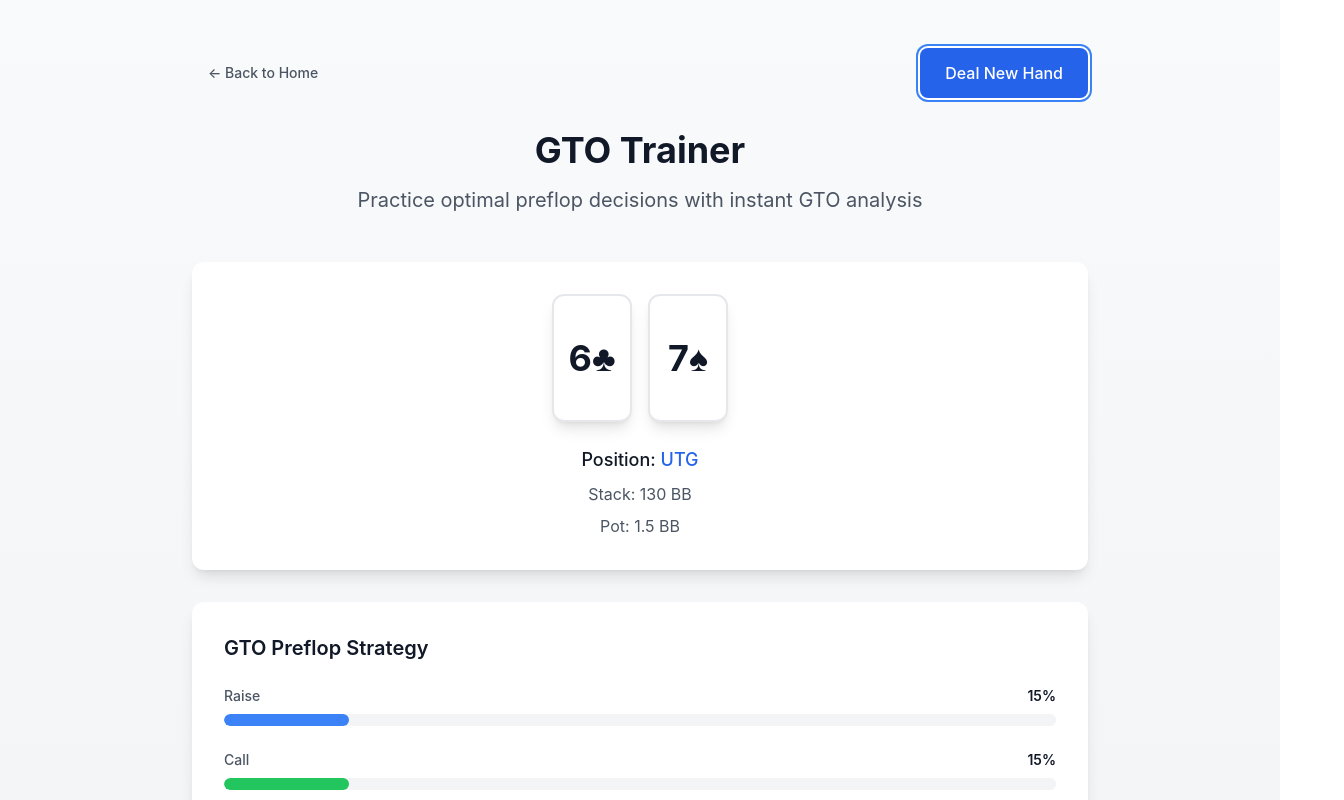
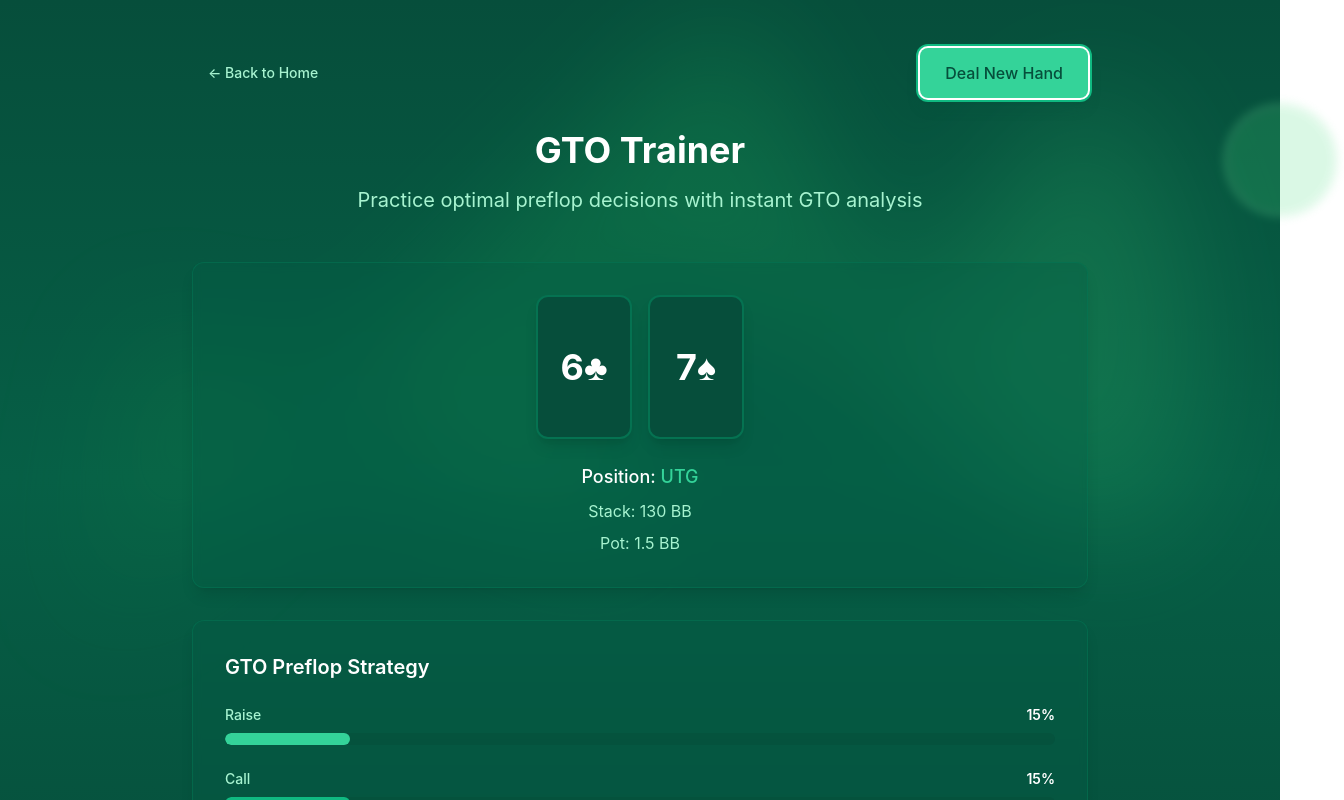
Before and after one commit to coleragone3/adaptigto-frontend, a React (Create React App) app: page /trial in a window 1280 px wide. Both pictures are taken after a click on the button "Deal New Hand". Shown: the top 800 px of the page, 1344 px wide, since content can reach past the window. Built offline with nearby package versions, Linux system fonts and the light colour scheme; no server answers.

Commit message:
Update trial simulator with sleek green theme

```diff
--- a/src/components/TrialSimulator.jsx
+++ b/src/components/TrialSimulator.jsx
@@ -1,4 +1,4 @@
-import React, { useState, useEffect } from 'react';
+import React, { useState } from 'react';
 import { useUser } from '@clerk/clerk-react';
 import { useNavigate } from 'react-router-dom';
 import { useVisitTracker } from '../hooks/useVisitTracker';
@@ -56,7 +56,7 @@ const TrialSimulator = () => {
   };
 
   const getCardColor = (suit) => {
-    return suit === '♥' || suit === '♦' ? 'text-red-600' : 'text-gray-900';
+    return suit === '♥' || suit === '♦' ? 'text-red-500' : 'text-white';
   };
 
   const calculateGTOStrategy = (cards, position, stack) => {
@@ -100,12 +100,15 @@ const TrialSimulator = () => {
     if (!gameState) return null;
 
     return (
-      <div className="bg-white rounded-xl shadow-lg p-8 mb-8">
+      <div className="bg-emerald-800/30 backdrop-blur-sm border border-emerald-700/50 rounded-xl shadow-lg p-8 mb-8">
         <div className="flex flex-col items-center space-y-6">
           {/* Cards */}
           <div className="flex gap-4">
             {gameState.heroCards.map((card, idx) => (
-              <div key={idx} className="w-20 h-32 bg-white rounded-xl border-2 border-gray-200 shadow-lg flex items-center justify-center transform hover:scale-105 transition-transform">
+              <div
+                key={idx}
+                className="w-24 h-36 bg-emerald-900 rounded-xl border-2 border-emerald-600/50 shadow-lg flex items-center justify-center transform hover:scale-105 transition-transform"
+              >
                 <span className={`text-4xl font-bold ${getCardColor(card.suit)}`}>
                   {card.rank}{card.suit}
                 </span>
@@ -115,14 +118,14 @@ const TrialSimulator = () => {
 
           {/* Game Info */}
           <div className="text-center space-y-2">
-            <div className="text-lg font-medium text-gray-900">
-              Position: <span className="text-blue-600">{gameState.position}</span>
+            <div className="text-lg font-medium text-white">
+              Position: <span className="text-emerald-400">{gameState.position}</span>
             </div>
-            <div className="text-gray-600">
+            <div className="text-emerald-200">
               Stack: {gameState.stack} BB
               {raisePosition && <span className="ml-2">• Raise from {raisePosition}</span>}
             </div>
-            <div className="text-gray-600">
+            <div className="text-emerald-200">
               Pot: {gameState.potSize} BB
             </div>
           </div>
@@ -141,18 +144,18 @@ const TrialSimulator = () => {
     );
 
     return (
-      <div className="bg-white rounded-xl shadow-lg p-8">
-        <h3 className="text-xl font-semibold text-gray-900 mb-6">GTO Preflop Strategy</h3>
+      <div className="bg-emerald-800/30 backdrop-blur-sm border border-emerald-700/50 rounded-xl shadow-lg p-8">
+        <h3 className="text-xl font-semibold text-white mb-6">GTO Preflop Strategy</h3>
         <div className="space-y-6">
           {/* Raise Action */}
           <div>
             <div className="flex justify-between items-center mb-2">
-              <span className="text-sm font-medium text-gray-600">Raise</span>
-              <span className="text-sm font-semibold text-gray-900">{strategy.raise}%</span>
+              <span className="text-sm font-medium text-emerald-200">Raise</span>
+              <span className="text-sm font-semibold text-white">{strategy.raise}%</span>
             </div>
-            <div className="h-3 bg-gray-100 rounded-full overflow-hidden">
+            <div className="h-3 bg-emerald-900/50 rounded-full overflow-hidden">
               <div
-                className="h-full bg-blue-500 rounded-full transition-all duration-500"
+                className="h-full bg-emerald-400 rounded-full transition-all duration-500"
                 style={{ width: `${strategy.raise}%` }}
               />
             </div>
@@ -161,12 +164,12 @@ const TrialSimulator = () => {
           {/* Call Action */}
           <div>
             <div className="flex justify-between items-center mb-2">
-              <span className="text-sm font-medium text-gray-600">Call</span>
-              <span className="text-sm font-semibold text-gray-900">{strategy.call}%</span>
+              <span className="text-sm font-medium text-emerald-200">Call</span>
+              <span className="text-sm font-semibold text-white">{strategy.call}%</span>
             </div>
-            <div className="h-3 bg-gray-100 rounded-full overflow-hidden">
+            <div className="h-3 bg-emerald-900/50 rounded-full overflow-hidden">
               <div
-                className="h-full bg-green-500 rounded-full transition-all duration-500"
+                className="h-full bg-emerald-500 rounded-full transition-all duration-500"
                 style={{ width: `${strategy.call}%` }}
               />
             </div>
@@ -175,12 +178,12 @@ const TrialSimulator = () => {
           {/* Fold Action */}
           <div>
             <div className="flex justify-between items-center mb-2">
-              <span className="text-sm font-medium text-gray-600">Fold</span>
-              <span className="text-sm font-semibold text-gray-900">{strategy.fold}%</span>
+              <span className="text-sm font-medium text-emerald-200">Fold</span>
+              <span className="text-sm font-semibold text-white">{strategy.fold}%</span>
             </div>
-            <div className="h-3 bg-gray-100 rounded-full overflow-hidden">
+            <div className="h-3 bg-emerald-900/50 rounded-full overflow-hidden">
               <div
-                className="h-full bg-red-500 rounded-full transition-all duration-500"
+                className="h-full bg-emerald-600 rounded-full transition-all duration-500"
                 style={{ width: `${strategy.fold}%` }}
               />
             </div>
@@ -191,42 +194,82 @@ const TrialSimulator = () => {
   };
 
   return (
-    <div className="min-h-screen bg-gradient-to-b from-gray-50 to-gray-100 py-12 px-4 sm:px-6 lg:px-8">
+    <div className="min-h-screen bg-gradient-to-b from-emerald-900 via-emerald-800 to-emerald-900 py-12 px-4 sm:px-6 lg:px-8">
       <div className="max-w-4xl mx-auto">
+        {/* Background Pattern */}
+        <div className="absolute inset-0 overflow-hidden pointer-events-none">
+          <div className="absolute left-1/2 top-0 transform -translate-x-1/2 blur-3xl opacity-20">
+            <svg viewBox="0 0 1108 632" aria-hidden="true" className="w-[69.25rem] max-w-none">
+              <path
+                fill="url(#gradient)"
+                d="M235.233 402.609 57.541 321.573.83 631.05l234.404-228.441 320.018 145.945c-65.036-115.261-134.286-322.756 109.01-230.655C968.382 433.026 1031 651.247 1092.23 459.36c48.98-153.51-34.51-321.107-82.37-385.717L810.952 324.222 648.261.088 235.233 402.609Z"
+              />
+              <defs>
+                <linearGradient
+                  id="gradient"
+                  gradientUnits="userSpaceOnUse"
+                  x1="1220.59"
+                  x2="-85.053"
+                  y1="432.766"
+                  y2="638.714"
+                >
+                  <stop stopColor="#4ade80" />
+                  <stop offset=".5" stopColor="#22c55e" />
+                  <stop offset="1" stopColor="#15803d" />
+                </linearGradient>
+              </defs>
+            </svg>
+          </div>
+        </div>
+
         {/* Header */}
-        <div className="flex justify-between items-center mb-8">
+        <div className="flex justify-between items-center mb-8 relative">
           <button
             onClick={() => navigate('/')}
-            className="inline-flex items-center px-4 py-2 text-sm font-medium text-gray-600 hover:text-gray-900"
+            className="inline-flex items-center px-4 py-2 text-sm font-medium text-emerald-200 hover:text-white transition-colors"
           >
             ← Back to Home
           </button>
           <button
             onClick={dealNewHand}
-            className="inline-flex items-center px-6 py-3 border border-transparent text-base font-medium rounded-lg text-white bg-blue-600 hover:bg-blue-700 focus:outline-none focus:ring-2 focus:ring-offset-2 focus:ring-blue-500 shadow-sm"
+            className="inline-flex items-center px-6 py-3 border border-transparent text-base font-medium rounded-lg text-emerald-900 bg-emerald-400 hover:bg-emerald-300 focus:outline-none focus:ring-2 focus:ring-offset-2 focus:ring-emerald-500 shadow-lg shadow-emerald-900/30 transition-all"
           >
             Deal New Hand
           </button>
         </div>
 
         {/* Title */}
-        <div className="text-center mb-12">
-          <h1 className="text-4xl font-bold text-gray-900 mb-4">
+        <div className="text-center mb-12 relative">
+          <h1 className="text-4xl font-bold text-white mb-4">
             GTO Trainer
           </h1>
-          <p className="text-xl text-gray-600">
+          <p className="text-xl text-emerald-200">
             Practice optimal preflop decisions with instant GTO analysis
           </p>
         </div>
 
+        {/* Poker Chip Decoration */}
+        <div className="absolute top-24 -right-16 w-32 h-32 blur-sm opacity-20 pointer-events-none">
+          <svg viewBox="0 0 100 100" className="w-full h-full">
+            <circle cx="50" cy="50" r="45" fill="url(#chip-gradient)" />
+            <circle cx="50" cy="50" r="42" stroke="#fff" strokeWidth="1" fill="none" />
+            <defs>
+              <linearGradient id="chip-gradient" x1="0" y1="0" x2="100" y2="100">
+                <stop offset="0%" stopColor="#4ade80" />
+                <stop offset="100%" stopColor="#15803d" />
+              </linearGradient>
+            </defs>
+          </svg>
+        </div>
+
         {gameState ? (
-          <div className="space-y-8">
+          <div className="space-y-8 relative">
             {renderHand()}
             {renderGTOStrategy()}
           </div>
         ) : (
           <div className="text-center py-12">
-            <p className="text-gray-600">Click "Deal New Hand" to start practicing</p>
+            <p className="text-emerald-200">Click "Deal New Hand" to start practicing</p>
           </div>
         )}
       </div>
```
